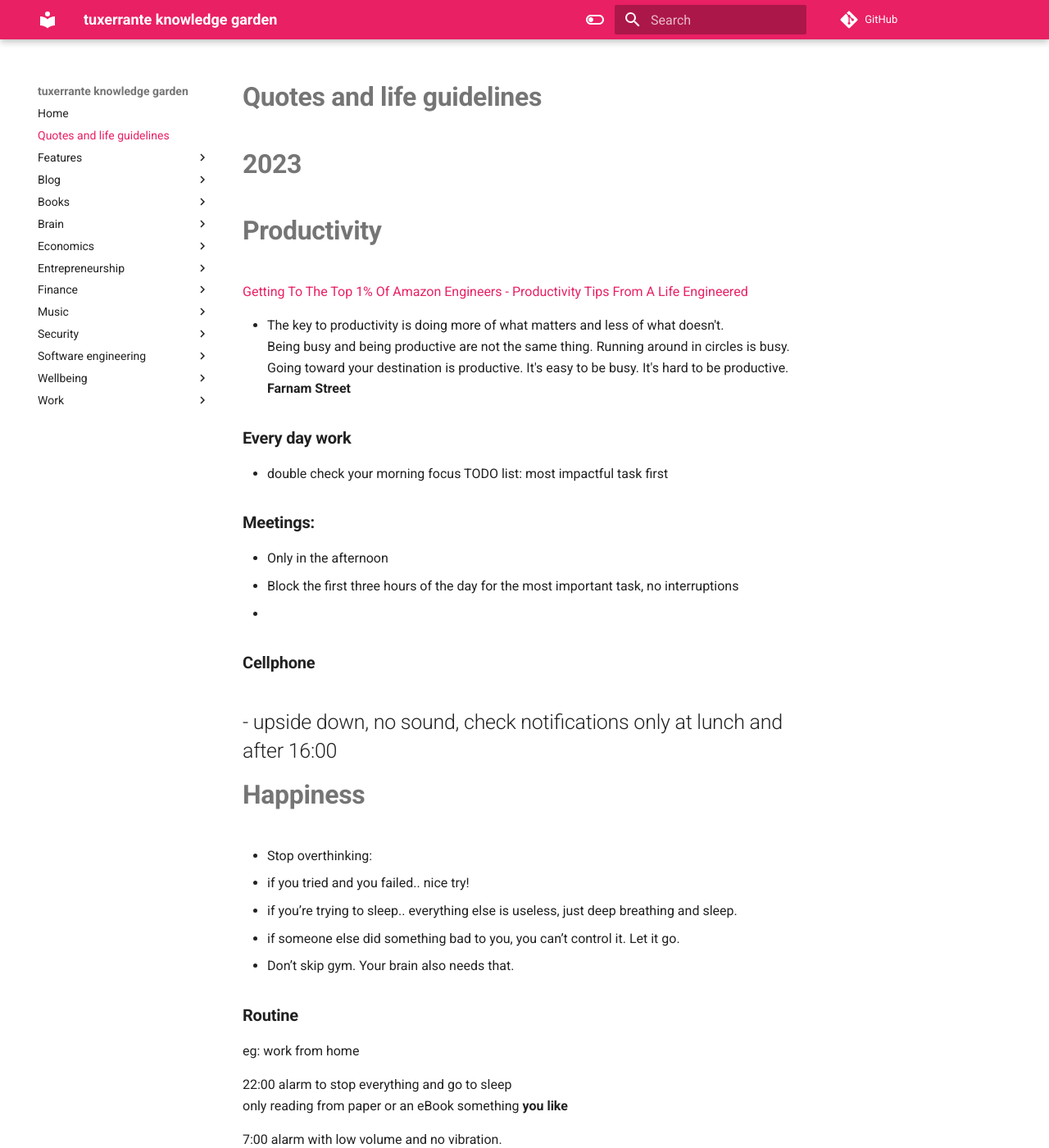
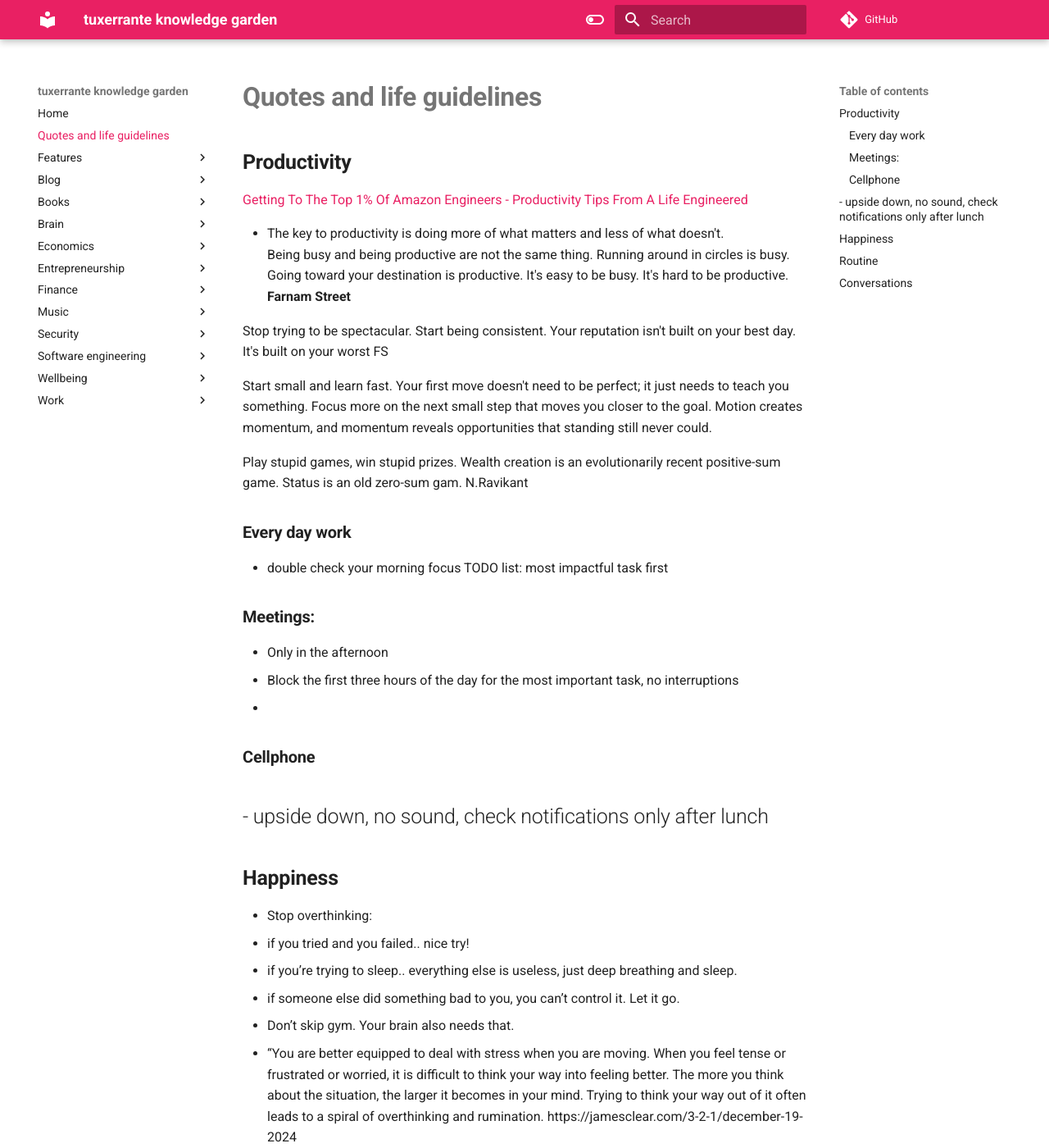
Before and after one commit to tuxerrante/knowledge, an MkDocs documentation site: the page built from docs/Citazioni e linee guida.md, in a window 1280 px wide and 1400 px high. Shown: the whole window at 82% size. Built offline with MkDocs 1.6.1 and Material for MkDocs 9.7.7, drawn with Linux system fonts in a browser that asks for light colours; comment, search, counter and statistics services are not loaded; some of the changed text lies outside the part shown.

Commit message:
Update Citazioni e linee guida.md

```diff
--- a/docs/Citazioni e linee guida.md
+++ b/docs/Citazioni e linee guida.md
@@ -1,15 +1,24 @@
 # **Quotes and life guidelines**
 
-
-# **2023**
-
-# **Productivity**
+## **Productivity**
 
 [Getting To The Top 1% Of Amazon Engineers \- Productivity Tips From A Life Engineered](https://www.youtube.com/watch?v=Mj75QsirVHE)
 
 * The key to productivity is doing more of what matters and less of what doesn't.
   Being busy and being productive are not the same thing. Running around in circles is busy. Going toward your destination is productive. It's easy to be busy. It's hard to be productive.
   **Farnam Street**
+
+Stop trying to be spectacular. Start being consistent.
+Your reputation isn't built on your best day. It's built on your worst
+FS
+
+Start small and learn fast.
+Your first move doesn't need to be perfect; it just needs to teach you something. Focus more on the next small step that moves you closer to the goal.
+Motion creates momentum, and momentum reveals opportunities that standing still never could.
+
+Play stupid games, win stupid prizes.
+Wealth creation is an evolutionarily recent positive-sum game. Status is an old zero-sum gam. N.Ravikant
+
 
 ### **Every day work**
 
@@ -23,10 +32,10 @@
 
 ### **Cellphone**
 
-- upside down, no sound, check notifications only at lunch and after 16:00
+- upside down, no sound, check notifications only after lunch
 -
 
-# **Happiness**
+## **Happiness**
 
 - Stop overthinking:
   - if you tried and you failed.. nice try\!
@@ -34,14 +43,23 @@
   - if someone else did something bad to you, you can’t control it. Let it go.
 - Don’t skip gym. Your brain also needs that.
 
-### **Routine**
+- “You are better equipped to deal with stress when you are moving.
+When you feel tense or frustrated or worried, it is difficult to think your way into feeling better. The more you think about the situation, the larger it becomes in your mind. Trying to think your way out of it often leads to a spiral of overthinking and rumination.
+https://jamesclear.com/3-2-1/december-19-2024
+
+Enlightenment (peace) is the space between thoughts.
+[Eckart Tolle](https://en.m.wikipedia.org/wiki/Eckhart_Tolle)
+
+
+
+## **Routine**
 
 eg: work from home
 
 22:00 alarm to stop everything and go to sleep
 	only reading from paper or an eBook something **you like**
 
-7:00 alarm with low volume and no vibration.
+6:30 alarm with low volume and no vibration.
 	Repeat each 10 mins to no to wake up tired
 
 7:30 breakfast and clean something
@@ -54,13 +72,13 @@
 
 10:30 \- 12:00 focused work
 
-12:30 \- 13:00 gym
+12:30 \- 13:00 work out
 
 13:00 \- 14:00 lunch
 
 14:00 \- 18:00 meetings, emails, documentation, tests…
 
-# **Conversations**
+## **Conversations**
 
 * [Dare to disagree](https://youtu.be/PY\_kd46RfVE)
 * "Any fool can criticize, complain, and condemn — and most fools do. But it takes character and self-control to be understanding and forgiving." \- Dale Carnegie
```
